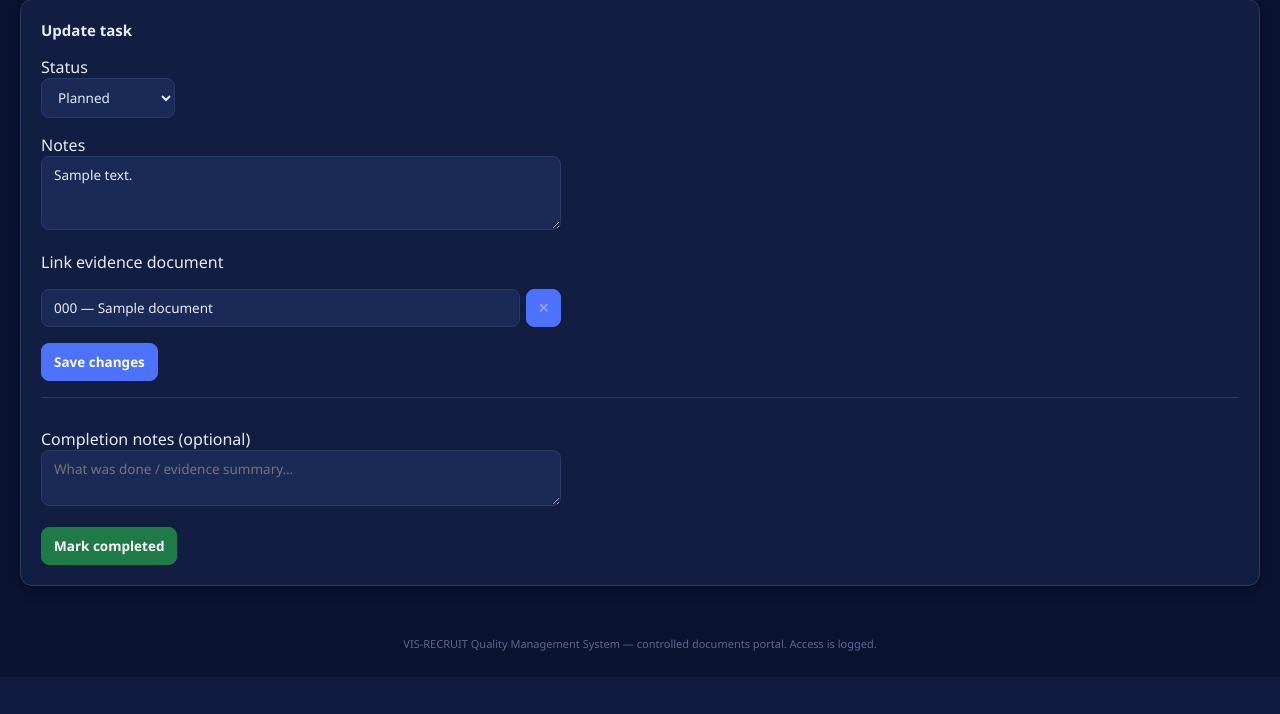
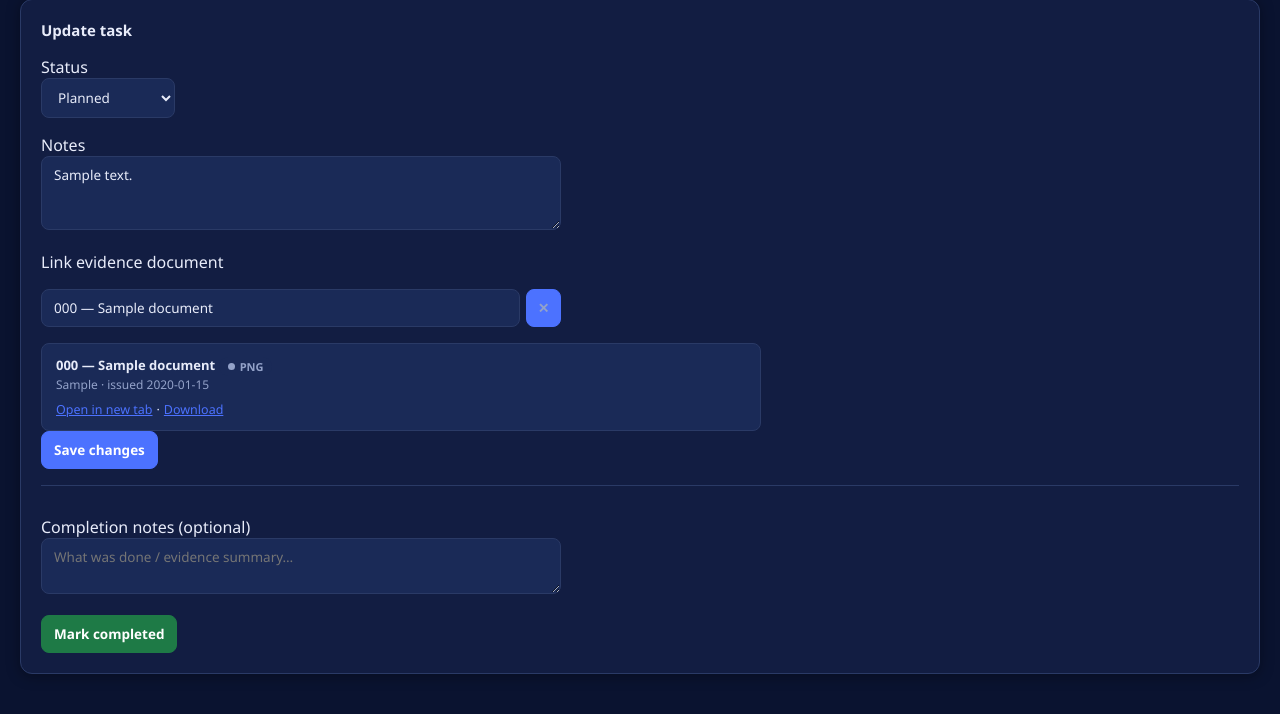
Before and after one commit to cy99920610/vis-qms, a Django app: page /qms-tasks/1/ in a window 1280 px wide. Shown: the part 619-1333 px from the top of the page. Before the commit the page ends 1296 px from the top, so only its background shows below. Run offline with Django 5.2, Linux system fonts and the light colour scheme; a user stored in the database is signed in; data comes from the database, SQL or seed files in the repository; tables that the repository leaves empty hold one stand-in row (values such as "Sample post").

Commit message:
Add same-page preview panel for the QMS Task evidence document
Selecting a document in the evidence-document autocomplete now loads a
preview panel below it via AJAX (no page reload): title, folder, format,
issue date, and Preview/Open-in-new-tab/Download actions gated by the
same permission checks as everywhere else. PDFs embed inline directly in
the panel; TXT/MD show the already-indexed extracted text; other formats
(DOCX/XLSX/DOC/XLS) fall back to just the info + action links since the
app has no in-browser renderer for them. The permission check
(doc_is_openable) returns nothing but {"allowed": false} for a document
the user can't access, so no title/folder/content ever leaks through the
endpoint. Also moved the PDF preview modal (previously duplicated only
on Browse Documents) into base.html so both pages share one copy.

```diff
--- a/library/templates/library/base.html
+++ b/library/templates/library/base.html
@@ -129,6 +129,15 @@ footer{text-align:center;color:var(--faint);font-size:11px;padding:26px 20px}
 .doc-picker-item-text{flex:1;color:var(--ink);overflow:hidden;text-overflow:ellipsis;white-space:nowrap}
 .doc-picker-item-folder{color:var(--muted);font-size:11.5px;max-width:180px;overflow:hidden;text-overflow:ellipsis;white-space:nowrap}
 .doc-picker-empty{padding:10px;color:var(--muted);font-size:13px}
+
+/* evidence-document same-page preview panel */
+.doc-preview-panel{margin-top:12px;padding:12px 14px;background:var(--panel-2);border:1px solid var(--line);border-radius:8px;max-width:720px}
+.doc-preview-panel .hint{margin:0}
+.doc-preview-meta{font-size:13px}
+.doc-preview-actions{margin-top:8px;display:flex;gap:4px;flex-wrap:wrap;font-size:12.5px}
+.doc-preview-embed{width:100%;height:480px;border:1px solid var(--line);border-radius:6px;margin-top:10px;background:#fff}
+.doc-preview-text{margin-top:10px;max-height:360px;overflow:auto;background:var(--navy);border:1px solid var(--line);
+  border-radius:6px;padding:10px 12px;font-size:12px;white-space:pre-wrap;word-break:break-word;color:var(--ink)}
 
 /* assistant panel — sits under the library tree, in the left column */
 .agent-col .card{display:flex;flex-direction:column;height:auto;min-height:340px;max-height:52vh;padding:0;overflow:hidden}
@@ -289,5 +298,23 @@ footer{text-align:center;color:var(--faint);font-size:11px;padding:26px 20px}
 {% endif %}
 {% block content %}{% endblock %}</main>
 <footer>VIS-RECRUIT Quality Management System — controlled documents portal. Access is logged.</footer>
+
+<div id="pdf-modal" class="modal" onclick="if(event.target===this) closePdfPreview()">
+  <div class="modal-box">
+    <div class="modal-bar"><span>Document preview</span><button type="button" class="modal-close" onclick="closePdfPreview()">Close ✕</button></div>
+    <iframe id="pdf-modal-frame" src="" style="width:100%;height:80vh;border:0;display:block"></iframe>
+  </div>
+</div>
+<script>
+function openPdfPreview(url) {
+  document.getElementById('pdf-modal-frame').src = url;
+  document.getElementById('pdf-modal').style.display = 'flex';
+}
+function closePdfPreview() {
+  document.getElementById('pdf-modal').style.display = 'none';
+  document.getElementById('pdf-modal-frame').src = '';
+}
+</script>
+
 {% block scripts %}{% endblock %}
 </body></html>
--- a/library/templates/library/qms_task_detail.html
+++ b/library/templates/library/qms_task_detail.html
@@ -71,6 +71,11 @@
         <div class="doc-picker-results"></div>
       </div>
     </p>
+
+    <div class="doc-preview-panel" id="evidence-preview" data-preview-url-base="{% url 'library:document_preview_info' 0 %}">
+      <p class="hint">No evidence document linked yet.</p>
+    </div>
+
     <button type="submit">Save changes</button>
   </form>
 
@@ -103,6 +108,15 @@
   var searchUrl = picker.dataset.searchUrl;
   var debounceTimer = null;
 
+  var previewPanel = document.getElementById('evidence-preview');
+  var previewUrlBase = previewPanel ? previewPanel.dataset.previewUrlBase : null;
+
+  function escapeHtml(s) {
+    var d = document.createElement('div');
+    d.textContent = s == null ? '' : String(s);
+    return d.innerHTML;
+  }
+
   if (picker.dataset.currentId) {
     hidden.value = picker.dataset.currentId;
     input.value = picker.dataset.currentText;
@@ -120,14 +134,15 @@
         var item = document.createElement('div');
         item.className = 'doc-picker-item';
         item.innerHTML =
-          '<span class="qms-badge qms-grey">' + d.format + '</span>' +
-          '<span class="doc-picker-item-text">' + d.text + '</span>' +
-          '<span class="doc-picker-item-folder">' + d.folder + '</span>';
+          '<span class="qms-badge qms-grey">' + escapeHtml(d.format) + '</span>' +
+          '<span class="doc-picker-item-text">' + escapeHtml(d.text) + '</span>' +
+          '<span class="doc-picker-item-folder">' + escapeHtml(d.folder) + '</span>';
         item.addEventListener('mousedown', function (e) {
           e.preventDefault();
           hidden.value = d.id;
           input.value = d.text;
           results.style.display = 'none';
+          loadPreview(d.id);
         });
         results.appendChild(item);
       });
@@ -144,6 +159,7 @@
 
   input.addEventListener('input', function () {
     hidden.value = '';
+    showNoDocument();
     clearTimeout(debounceTimer);
     var q = input.value;
     debounceTimer = setTimeout(function () { search(q); }, 250);
@@ -156,8 +172,65 @@
     hidden.value = '';
     input.value = '';
     results.style.display = 'none';
+    showNoDocument();
     input.focus();
   });
+
+  // --- Same-page preview panel ---
+
+  function showNoDocument() {
+    if (!previewPanel) return;
+    previewPanel.innerHTML = '<p class="hint">No evidence document linked yet.</p>';
+  }
+
+  function showNoPermission() {
+    if (!previewPanel) return;
+    previewPanel.innerHTML = '<p class="hint">You do not have permission to preview this document.</p>';
+  }
+
+  function renderPreview(data) {
+    if (!previewPanel) return;
+    if (!data || !data.allowed) { showNoPermission(); return; }
+
+    var actions = [];
+    if (data.embed_type === 'pdf') {
+      actions.push('<button type="button" class="link-btn" onclick="openPdfPreview(\'' + data.preview_url + '\')">Preview</button>');
+    }
+    actions.push('<a href="' + data.preview_url + '" target="_blank" rel="noopener">Open in new tab</a>');
+    if (data.download_url) {
+      actions.push('<a href="' + data.download_url + '">Download</a>');
+    }
+
+    var html = '<div class="doc-preview-meta">' +
+      '<div><b>' + escapeHtml(data.code ? data.code + ' — ' + data.title : data.title) + '</b> ' +
+      '<span class="qms-badge qms-grey">' + escapeHtml(data.format) + '</span>' +
+      (data.is_final ? '' : ' <span class="badge draft">draft</span>') + '</div>' +
+      '<div class="hint">' + escapeHtml(data.folder || '—') +
+      (data.issue_date ? ' &middot; issued ' + escapeHtml(data.issue_date) : '') + '</div>' +
+      '<div class="doc-preview-actions">' + actions.join(' &middot; ') + '</div>' +
+      '</div>';
+
+    if (data.embed_type === 'pdf') {
+      html += '<iframe src="' + data.preview_url + '" class="doc-preview-embed"></iframe>';
+    } else if (data.embed_type === 'text' && data.text_preview) {
+      html += '<pre class="doc-preview-text">' + escapeHtml(data.text_preview) + '</pre>';
+    }
+    previewPanel.innerHTML = html;
+  }
+
+  function loadPreview(id) {
+    if (!previewPanel || !previewUrlBase) return;
+    if (!id) { showNoDocument(); return; }
+    var url = previewUrlBase.replace(/0\/preview-info\/?$/, id + '/preview-info/');
+    fetch(url)
+      .then(function (r) { return r.json(); })
+      .then(renderPreview)
+      .catch(showNoPermission);
+  }
+
+  if (picker.dataset.currentId) {
+    loadPreview(picker.dataset.currentId);
+  }
 })();
 </script>
 {% endblock %}
--- a/library/urls.py
+++ b/library/urls.py
@@ -8,6 +8,7 @@ urlpatterns = [
     path("doc/<int:pk>/download/", views.download, name="download"),
     path("assistant/ask/", views.assistant_ask, name="assistant_ask"),
     path("api/documents/search-for-link/", views.document_search_api, name="document_search_api"),
+    path("api/documents/<int:pk>/preview-info/", views.document_preview_info, name="document_preview_info"),
     path("qms-calendar/", views.qms_calendar, name="qms_calendar"),
     path("qms-tasks/", views.qms_tasks, name="qms_tasks"),
     path("qms-tasks/<int:pk>/", views.qms_task_detail, name="qms_task_detail"),
--- a/library/views.py
+++ b/library/views.py
@@ -352,6 +352,44 @@ def document_search_api(request):
 
 
 @login_required
+def document_preview_info(request, pk):
+    """Backs the same-page evidence-document preview panel on the QMS Task
+    detail page. Gated by doc_is_openable() — the same visibility +
+    preview-format check used everywhere else — so a document the user
+    isn't allowed to see or preview yields only {"allowed": False}, with no
+    title/folder/content leaked. Download eligibility is checked separately
+    since RoleAccessProfile allows preview and download formats to differ."""
+    doc = Document.objects.filter(pk=pk).first()
+    if doc is None or not doc_is_openable(request.user, doc):
+        return JsonResponse({"id": pk, "allowed": False})
+
+    ext = file_ext(doc)
+    if ext == "pdf":
+        embed_type = "pdf"
+    elif ext in ("txt", "md"):
+        embed_type = "text"
+    else:
+        embed_type = "none"
+
+    can_download = can_download_format(request.user, ext)
+    return JsonResponse({
+        "id": doc.pk,
+        "allowed": True,
+        "title": doc.title,
+        "code": doc.code,
+        "filename": doc.file.name.rsplit("/", 1)[-1],
+        "folder": doc.folder,
+        "format": ext.upper(),
+        "issue_date": doc.issue_date.isoformat() if doc.issue_date else None,
+        "is_final": doc.is_final,
+        "preview_url": reverse("library:download", args=[doc.pk]),
+        "download_url": reverse("library:download", args=[doc.pk]) + "?dl=1" if can_download else None,
+        "embed_type": embed_type,
+        "text_preview": doc.content_text[:4000] if embed_type == "text" else None,
+    })
+
+
+@login_required
 @xframe_options_sameorigin
 def download(request, pk):
     doc = get_object_or_404(Document, pk=pk)
```
Also changed, not shown: library/templates/library/browse.html (+0 -15 lines).
